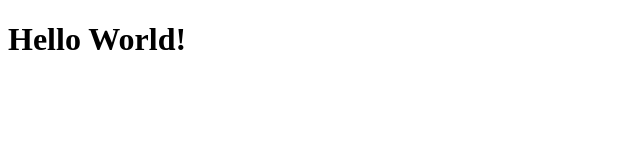
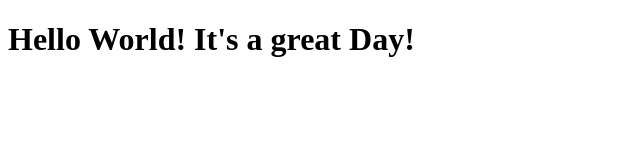
Before and after one commit to kjaremko/myPages, a plain HTML site: page site/index.html in a window 1280 px wide. Shown: the whole page, without its empty margins (0-640 px from the left). Drawn offline with Linux system fonts and the light colour scheme.

Commit message:
Additon to page.

```diff
--- a/site/index.html
+++ b/site/index.html
@@ -4,6 +4,6 @@
 	<title>Hello World!</title>
 </head>
 <body>
-	<h1> Hello World!</h1>
+	<h1> Hello World!  It's a great Day!</h1>
 </body>
 </html>
```
